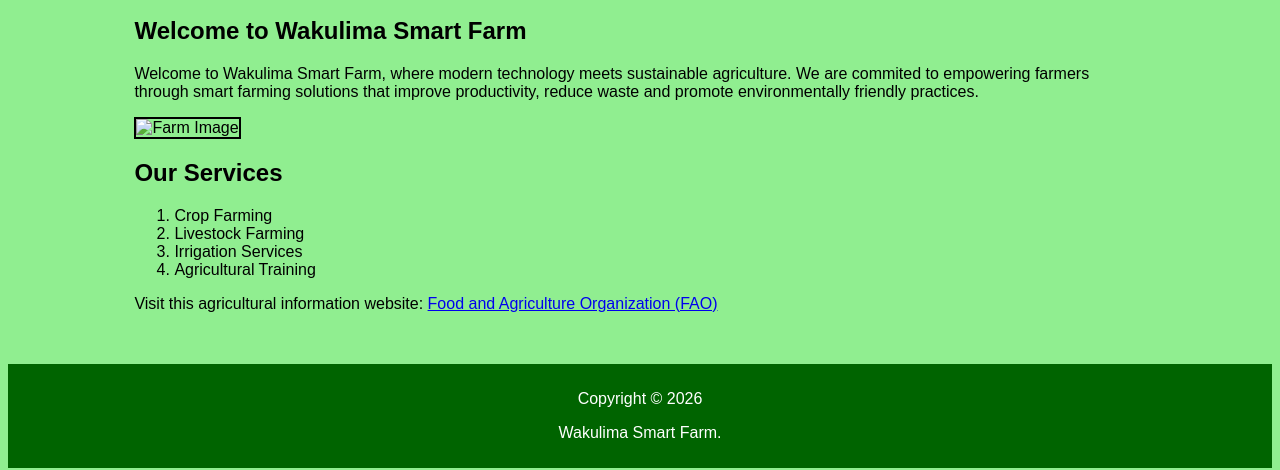
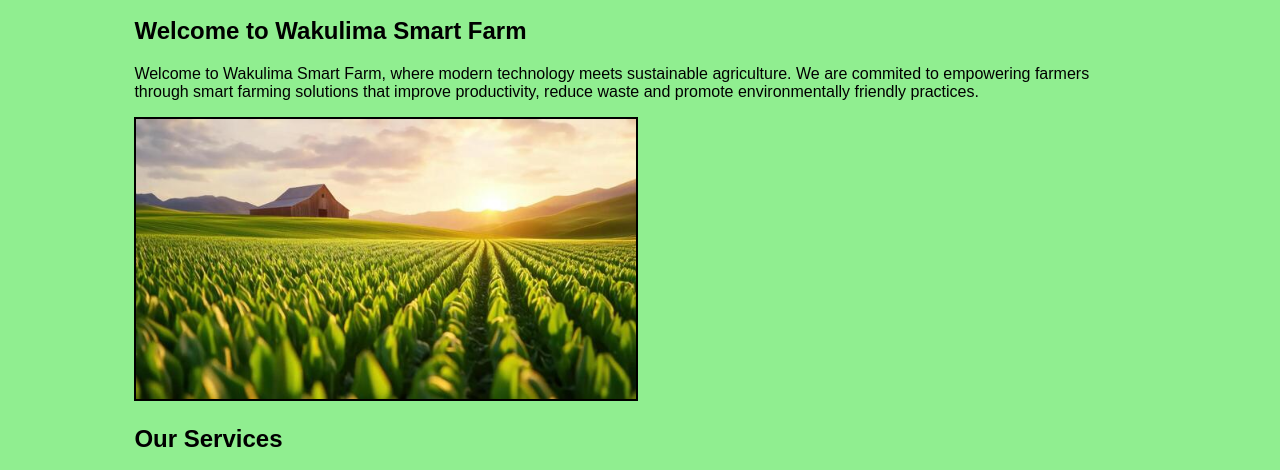
Before and after one commit to 2602939-cw/WAKULIMA-SMART-FARM, a plain HTML site: page index.html in a window 1280 px wide. Shown: the part 302-772 px from the top of the page. Drawn offline with Linux system fonts and the light colour scheme.

Commit message:
Fix image source and HTML entity issues in index.html
Updated image source for farm image and corrected HTML entities.

```diff
--- a/index.html
+++ b/index.html
@@ -87,7 +87,7 @@
         </p>
 
         <!-- Farm Image -->
-        <img src="farm jpg" alt="Farm Image" width="500">
+        <img src="farm.jpg" alt="Farm Image" width="500">
 
         <!-- Ordered List -->
         <h2>Our Services</h2>
```
